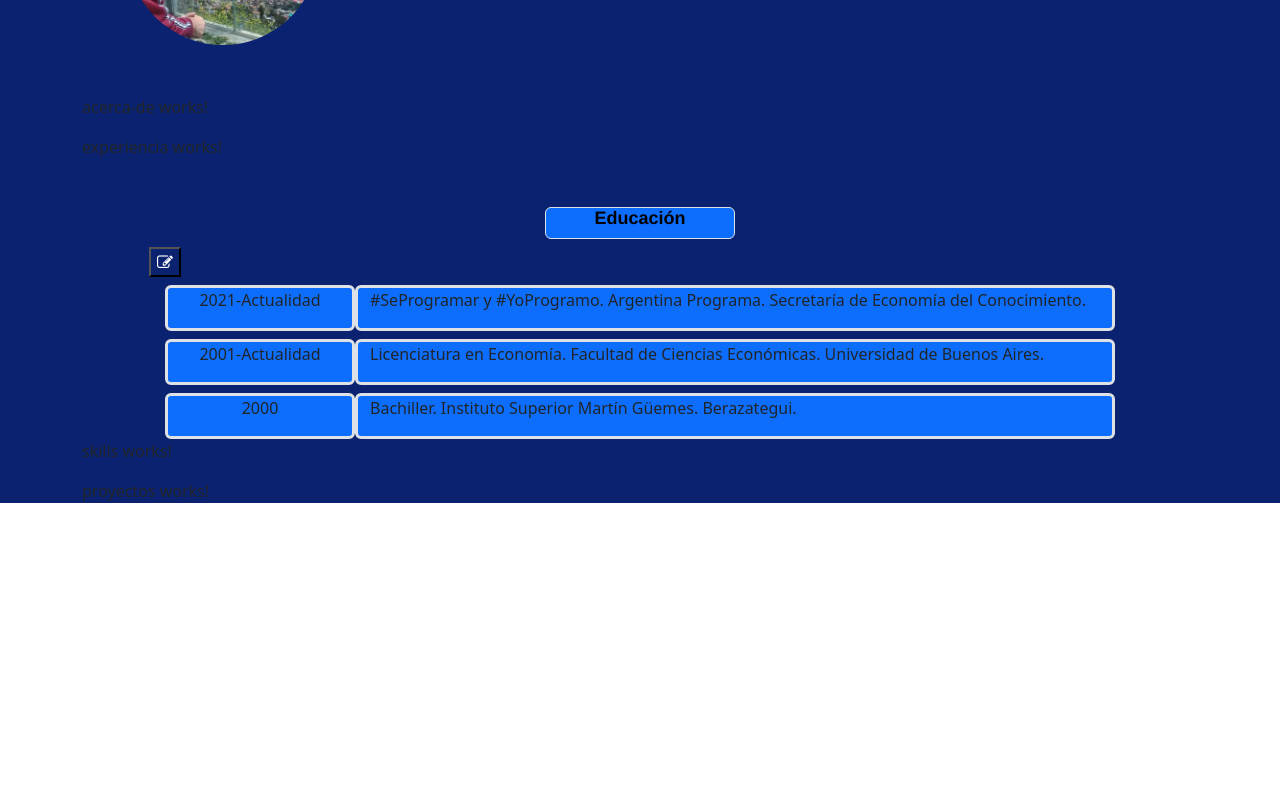
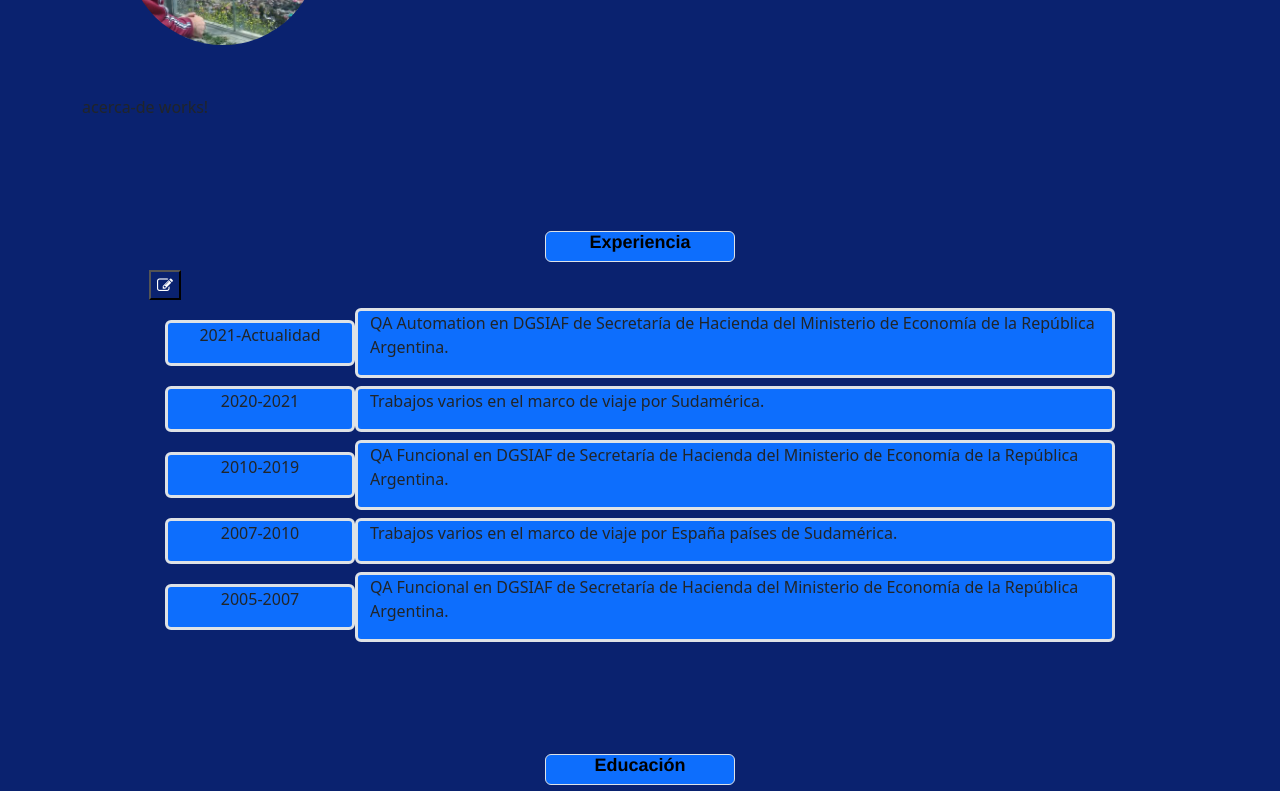
Before and after one commit to luistermi/portfolioFrontEnd, an Angular app: page / in a window 1280 px wide. Shown: the part 680-1471 px from the top of the page. Before the commit the page ends 1199 px from the top, so only its background shows below. Built offline with nearby package versions, Linux system fonts and the light colour scheme.

Commit message:
Desarrollo de componente experiencia

```diff
--- a/src/app/componentes/principal/educacion/educacion.component.css
+++ b/src/app/componentes/principal/educacion/educacion.component.css
@@ -1,3 +1,5 @@
+#educacion {margin-top: 10%;}
+
 @media (max-width: 768px) {
     h6{font-size:medium;}
     p{font-size:small;}
--- a/src/app/componentes/principal/educacion/educacion.component.html
+++ b/src/app/componentes/principal/educacion/educacion.component.html
@@ -1,4 +1,4 @@
-<div id="educacion" class="mt-5">
+<div id="educacion">
     <div class="row align-items-center justify-content-center">
         <div class="col-6 col-md-2 border border-black bg-primary rounded">
             <h6 class="fw-bold">Educación</h6>
--- a/src/app/componentes/principal/experiencia/experiencia.component.css
+++ b/src/app/componentes/principal/experiencia/experiencia.component.css
@@ -0,0 +1,24 @@
+#experiencia {margin-top: 10%;}
+
+@media (max-width: 768px) {
+    h6{font-size:medium;}
+    p{font-size:small;}
+    button>span{font-size:small;}
+    .link-papelera, .link-add, .link-save{margin-left: 15%;}
+    }
+
+@media (min-width: 768px) {
+    h6{font-size:large;}
+    p{font-size:medium;}
+    button>span{font-size:medium;}
+    .link-papelera, .link-add, .link-save{margin-left: 8%;}
+    }
+
+.link-papelera, .link-add, .link-save, .link-edit {background-color: #0a226f;}
+
+h6{text-align: center;font-family: 'Franklin Gothic Medium', 'Arial Narrow', Arial, sans-serif; color:black;}
+i{color:white;}
+.experiencia#anio{text-align: center;}
+button > span{text-align: center;}
+
+input[type="text"] {width: 100%;}
--- a/src/app/componentes/principal/experiencia/experiencia.component.html
+++ b/src/app/componentes/principal/experiencia/experiencia.component.html
@@ -1 +1,48 @@
-<p>experiencia works!</p>
+<div id="experiencia">
+    <div class="row align-items-center justify-content-center">
+        <div class="col-6 col-md-2 border border-black bg-primary rounded">
+            <h6 class="fw-bold">Experiencia</h6>
+        </div>
+    </div>
+    <div class="row align-items-center mt-2 justify-content-start">
+        <div class="col-2">
+            <div class="d-flex justify-content-center align-items-center ">
+                <button (click)="toEditable()" [disabled]="editable" [hidden]="editable" class="link-edit"><i class="fa fa-pencil-square-o"></i></button>
+                <button [disabled]="!(editable && !addable)" [hidden]="!(editable && !addable)" (click)="add()" class="link-add"><i class="fa fa-plus"></i></button>
+                <button (click)="toNotEditable()" [disabled]="!editable" [hidden]="!editable" class="link-save"><i class="fa fa-floppy-o"></i></button>
+            </div>
+        </div>
+    </div>
+    <div *ngFor="let experiencia of experiencias; let i = index">
+      <div class="row pt-2 justify-content-center  align-items-center">
+          <div *ngIf="!editable && (experiencia.anio != ''||experiencia.detalleExperiencia != '')" class="col-3 col-md-2 border border-3 border-black bg-primary rounded">
+              <p class="experiencia" id="anio">{{experiencia.anio}}</p>
+          </div>
+          <div *ngIf="editable" class="col-3 col-md-2">
+              <input type="text" [(ngModel)] = "experiencia.anio" maxlength="20" class="bg-white">
+          </div>
+          <div *ngIf="!editable && (experiencia.anio != ''||experiencia.detalleExperiencia != '')" class="col-7 col-md-8 border border-3 border-black bg-primary rounded">
+              <p>{{experiencia.detalleExperiencia}}</p>
+          </div>
+          <div *ngIf="editable" class="col-7 col-md-8">
+              <input type="text" [(ngModel)] = "experiencia.detalleExperiencia" maxlength="120" class="bg-white">
+          </div>
+          <div *ngIf="editable" class="col-1">
+              <button *ngIf="editable" (click)="clean(i)" class="link-papelera"><i class="fa fa-trash"></i></button>
+          </div>
+      </div>
+    </div>
+    <div *ngIf="addable">
+      <div *ngFor= "let contador of contadorAddable" class="row pt-2 justify-content-center align-items-center">
+          <div *ngIf="editable && visible" class="col-3 col-md-2">
+              <input *ngIf="editable" type="text" [(ngModel)]="experienciaAnio" class="bg-white">
+          </div>
+          <div *ngIf="editable && visible" class="col-7 col-md-8">
+              <input *ngIf="editable" type="text" [(ngModel)]="experienciaDetalle" class="bg-white">
+          </div>
+          <div *ngIf="editable && visible" class="col-1">
+              <button *ngIf="editable" (click)="visibleOff()" class="link-papelera"><i class="fa fa-trash"></i></button>
+          </div>
+      </div>
+    </div>
+</div>
--- a/src/app/componentes/principal/experiencia/experiencia.component.ts
+++ b/src/app/componentes/principal/experiencia/experiencia.component.ts
@@ -5,6 +5,7 @@ import { Component, OnInit } from '@angular/core';
   templateUrl: './experiencia.component.html',
   styleUrls: ['./experiencia.component.css']
 })
+
 export class ExperienciaComponent implements OnInit {
 
   constructor() { }
@@ -12,4 +13,46 @@ export class ExperienciaComponent implements OnInit {
   ngOnInit(): void {
   }
 
+  experiencias = [
+    {anio: "2021-Actualidad", detalleExperiencia: "QA Automation en DGSIAF de Secretaría de Hacienda del Ministerio de Economía de la República Argentina."},
+    {anio: "2020-2021", detalleExperiencia: "Trabajos varios en el marco de viaje por Sudamérica."},
+    {anio: "2010-2019", detalleExperiencia: "QA Funcional en DGSIAF de Secretaría de Hacienda del Ministerio de Economía de la República Argentina."},
+    {anio: "2007-2010", detalleExperiencia: "Trabajos varios en el marco de viaje por España países de Sudamérica."},
+    {anio: "2005-2007", detalleExperiencia: "QA Funcional en DGSIAF de Secretaría de Hacienda del Ministerio de Economía de la República Argentina."}];
+
+    editable = false;
+    addable = false;
+    visible=true;
+    contadorAddable: number[]= [];
+    experienciaAnio = "";
+    experienciaDetalle = "";
+
+    toEditable(){
+    this.editable = true;
+    }
+
+    toNotEditable(){
+      this.editable = false;
+      this.contadorAddable = [];
+      this.addable = false;
+      if(this.experienciaAnio!="" || this.experienciaDetalle!=""){
+      this.experiencias.push({anio:this.experienciaAnio,detalleExperiencia:this.experienciaDetalle})
+      }
+      this.experienciaAnio = "";
+      this.experienciaDetalle = "";
+      this.visible=true;
+    }
+
+    clean(index: number): void {
+      this.experiencias.splice(index, 1);
+    }
+
+    add(){
+      this.addable = true;
+      this.contadorAddable.push(1);
+    }
+
+    visibleOff(){
+    this.visible=false;
+    }
 }
```
